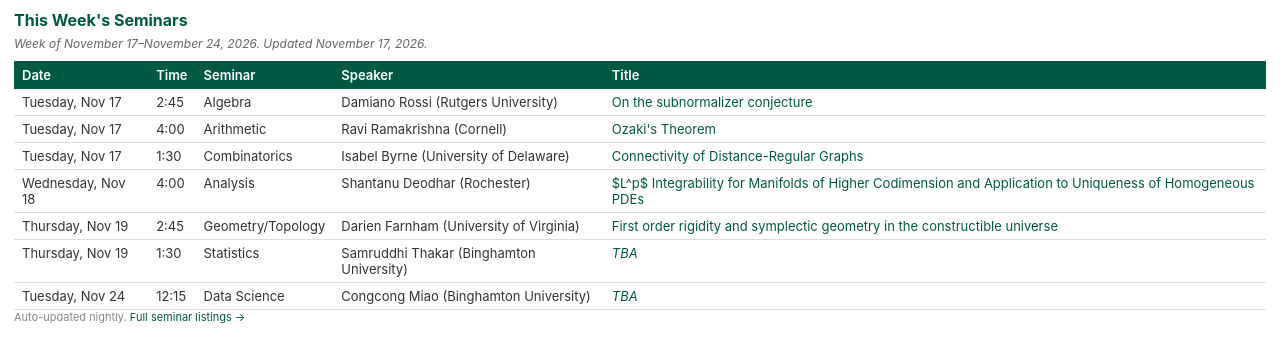
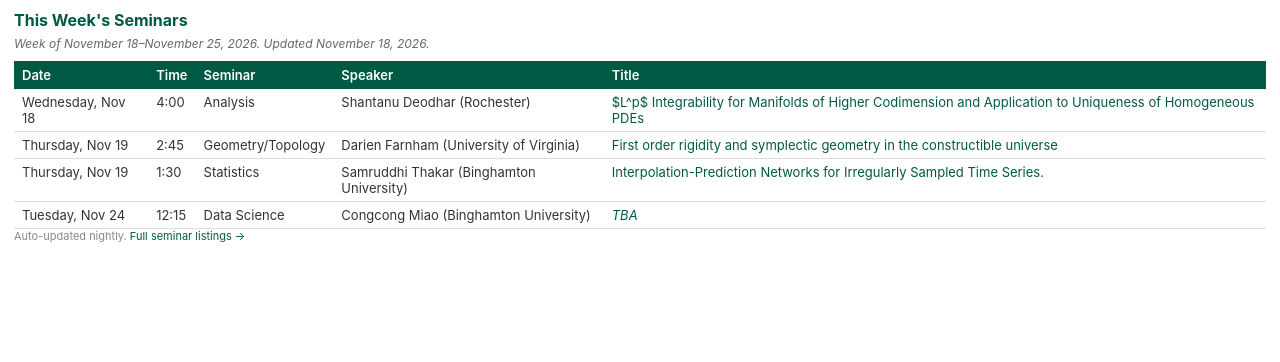
Before and after one commit to slavakargin/seminar-scraper, a plain HTML site: page docs/index.html in a window 1280 px wide. Drawn offline with Linux system fonts and the light colour scheme.

Commit message:
Update seminar table and TV image 2026-11-18

```diff
--- a/docs/index.html
+++ b/docs/index.html
@@ -51,15 +51,12 @@
 </head>
 <body>
 <h2>This Week's Seminars</h2>
-<div class="subtitle">Week of November 17–November 24, 2026. Updated November 17, 2026.</div>
+<div class="subtitle">Week of November 18–November 25, 2026. Updated November 18, 2026.</div>
 <table>
 <tr><th>Date</th><th>Time</th><th>Seminar</th><th>Speaker</th><th>Title</th></tr>
-<tr><td>Tuesday, Nov 17</td><td>2:45</td><td>Algebra</td><td>Damiano Rossi (Rutgers University)</td><td><a href="https://www2.math.binghamton.edu/p/seminars/alge">On the subnormalizer conjecture</a></td></tr>
-<tr><td>Tuesday, Nov 17</td><td>4:00</td><td>Arithmetic</td><td>Ravi Ramakrishna (Cornell)</td><td><a href="https://www2.math.binghamton.edu/p/seminars/arit">Ozaki's Theorem</a></td></tr>
-<tr><td>Tuesday, Nov 17</td><td>1:30</td><td>Combinatorics</td><td>Isabel Byrne (University of Delaware)</td><td><a href="https://www2.math.binghamton.edu/p/seminars/comb/start">Connectivity of Distance-Regular Graphs</a></td></tr>
 <tr><td>Wednesday, Nov 18</td><td>4:00</td><td>Analysis</td><td>Shantanu Deodhar (Rochester)</td><td><a href="https://www2.math.binghamton.edu/p/seminars/anal">$L^p$ Integrability for Manifolds of Higher Codimension and Application to Uniqueness of Homogeneous PDEs</a></td></tr>
 <tr><td>Thursday, Nov 19</td><td>2:45</td><td>Geometry/Topology</td><td>Darien Farnham (University of Virginia)</td><td><a href="https://www2.math.binghamton.edu/p/seminars/topsem">First order rigidity and symplectic geometry in the constructible universe</a></td></tr>
-<tr><td>Thursday, Nov 19</td><td>1:30</td><td>Statistics</td><td>Samruddhi Thakar (Binghamton University)</td><td><a href="https://www2.math.binghamton.edu/p/seminars/stat"><em>TBA</em></a></td></tr>
+<tr><td>Thursday, Nov 19</td><td>1:30</td><td>Statistics</td><td>Samruddhi Thakar (Binghamton University)</td><td><a href="https://www2.math.binghamton.edu/p/seminars/stat">Interpolation-Prediction Networks for Irregularly Sampled Time Series.</a></td></tr>
 <tr><td>Tuesday, Nov 24</td><td>12:15</td><td>Data Science</td><td>Congcong Miao (Binghamton University)</td><td><a href="https://www2.math.binghamton.edu/p/seminars/datasci"><em>TBA</em></a></td></tr>
 </table>
 <p class="note">Auto-updated nightly. <a href="https://www2.math.binghamton.edu/p/seminars">Full seminar listings →</a></p>
```
Also changed, not shown: docs/seminars.png.
